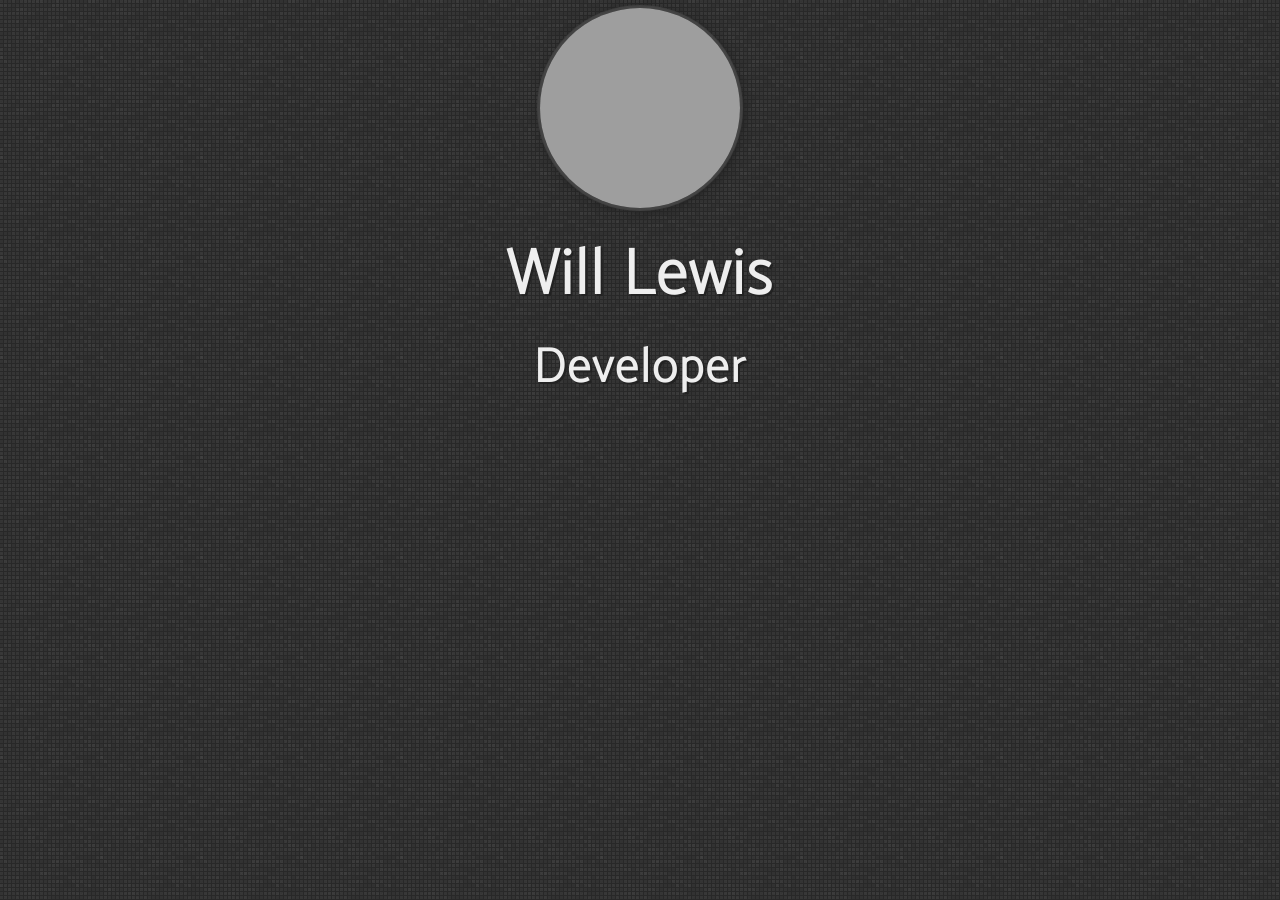
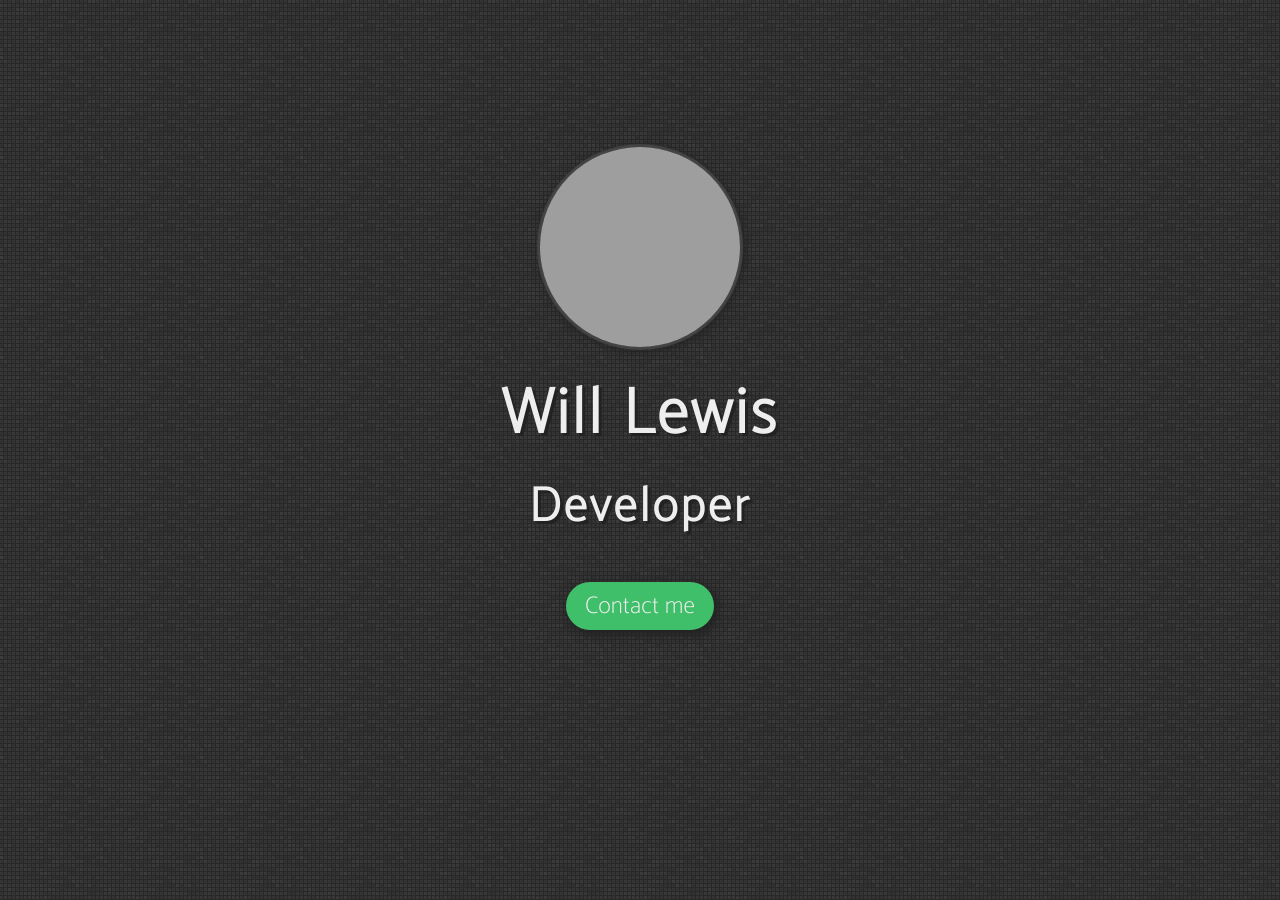
Before and after one commit to Willamin/wflewis.com, a Jekyll site: the page built from index.md, in a window 1280 px wide. Built offline with Jekyll 4.4.1, drawn with Linux system fonts in a browser that asks for light colours; grey boxes are pictures that could not be loaded.

Commit message:
Add way cool forms

```diff
--- a/_layouts/home.html
+++ b/_layouts/home.html
@@ -1,6 +1,34 @@
 ---
 layout: base
 ---
-<img src="https://s.gravatar.com/avatar/6f56d225b91053b372d1c44b89ffd3e9?s=200"/>
-<h1>Will Lewis</h1>
-<h2>Developer</h2>
+<aside></aside>
+<main>
+  <img src="https://s.gravatar.com/avatar/6f56d225b91053b372d1c44b89ffd3e9?s=200"/>
+  <h1>Will Lewis</h1>
+  <h2>Developer</h2>
+
+  <label for="form">
+    <span>Contact me</span>
+  </label>
+</main>
+<input type="checkbox" id="form"/>
+
+<aside>
+  <form name="contact" netlify>
+    <p>
+      <label for="who">Who are you?</label>
+      <br><input name="who"/>
+    </p>
+    <p>
+      <label for="where">Where can I reach you?</label>
+      <br><input name="where" type="email"/>
+    </p>
+    <p>
+      <label for="what">What do you want to discuss?</label>
+      <br><textarea rows="3" name="what"></textarea>
+    </p>
+    <p>
+      <button>Send</button>
+    </p>
+  </form>
+</aside>
--- a/_sass/wflewis.scss
+++ b/_sass/wflewis.scss
@@ -1,7 +1,6 @@
 html {
   background-image: url('/assets/images/px_by_Gre3g.png');
 }
-
 @media
   (-webkit-min-device-pixel-ratio: 1.5),
   (min-resolution: 144dpi) {
@@ -12,33 +11,120 @@ html {
 
 body {
   display: flex;
+  flex-direction: row;
+  align-items: center;
+  justify-content: center;
+  color: #eee;
+  text-shadow: 3px 3px #222;
+  padding-bottom: 5em;
+  font-family: "Catamaran", sans-serif;
+}
+
+main {
+  display: flex;
   flex-direction: column;
   align-items: center;
   justify-content: center;
-  color: #eee;
-  text-shadow: 2px 2px #222;
-  padding-bottom: 5em;
-  font-family: "Catamaran", sans-serif;
 }
+
+
 h1 { font-size: 4em; }
 h2 { font-size: 3em; }
 h1, h2 {
-  letter-spacing: 2px;
   -webkit-margin-before: 0;
   -webkit-margin-after: 0;
+  letter-spacing: 3px;
 }
 
 img {
   box-shadow:
-    0   0    1px 3px #444,
+  // Left Right [Blur] [Spread] Color
+    0 0 1px 3px #444,
     2px 2px 10px 2px #222;
   border-radius: 50%;
   margin-bottom: 1em;
-  transition: all 0.5s;
+  transition: 0.5s;
   &:hover {
     transform: scale(1.1);
     box-shadow:
-      0   0    1px 3px #444,
+      0 0 1px 3px #444,
       3px 3px 10px 2px #222;
   }
 }
+
+input[type=checkbox] {
+  position: absolute;
+  top: -9999px;
+  left: -9999px;
+}
+
+label {
+  margin-top: 2.5em;
+  margin-bottom: 3em;
+  span {
+    -webkit-user-select: none;
+    -moz-user-select: none;
+    -ms-user-select: none;
+    user-select: none;
+    font-size: 1.5em;
+    border-radius: 50px;
+    background-color: hsl(140, 50%, 50%);
+    padding: 0.2em 0.8em;
+    text-shadow: none;
+    box-shadow: 3px 3px 10px 2px #222;
+  }
+}
+
+aside {
+  opacity: 0;
+  width: 0;
+  overflow: hidden;
+  transition: width 2s, opacity 2s, left 2s;
+  border: 2px solid #eee;
+  border-radius:10px;
+  padding: 0 2em;
+  position: relative;
+  left: 0;
+}
+
+input[type=checkbox]:checked ~ aside {
+  width: 400px;
+  opacity: 1;
+  left: 3em;
+}
+
+form {
+  width: 300px;
+  font-family: "Catamaran", sans-serif;
+  font-size: 2em;
+  input, textarea {
+    border:none;
+    font-size: 1em;
+    color: #eee;
+    background-color: transparent;
+    width: 400px;
+  }
+  input {
+    border-bottom: 1px solid #eee;
+    background-color: transparent;
+  }
+  textarea {
+    line-height: 36px;
+    background: linear-gradient(transparent, transparent 35px, #eee 1px);
+    background-size: 100% 36px;
+  }
+  button {
+    -webkit-user-select: none;
+    -moz-user-select: none;
+    -ms-user-select: none;
+    user-select: none;
+    font-size: 0.75em;
+    border-radius: 50px;
+    background-color: #eee;
+    border: none;
+    padding: 0.3em 1em;
+    text-shadow: none;
+    box-shadow: 3px 3px 10px 2px #222;
+    color: #555;
+  }
+}
```
